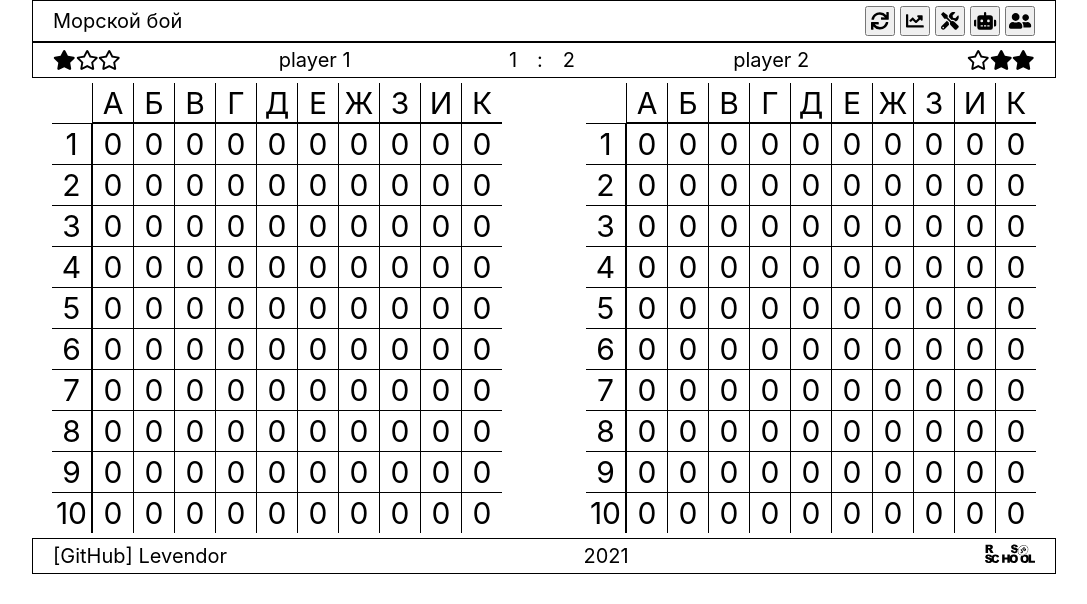
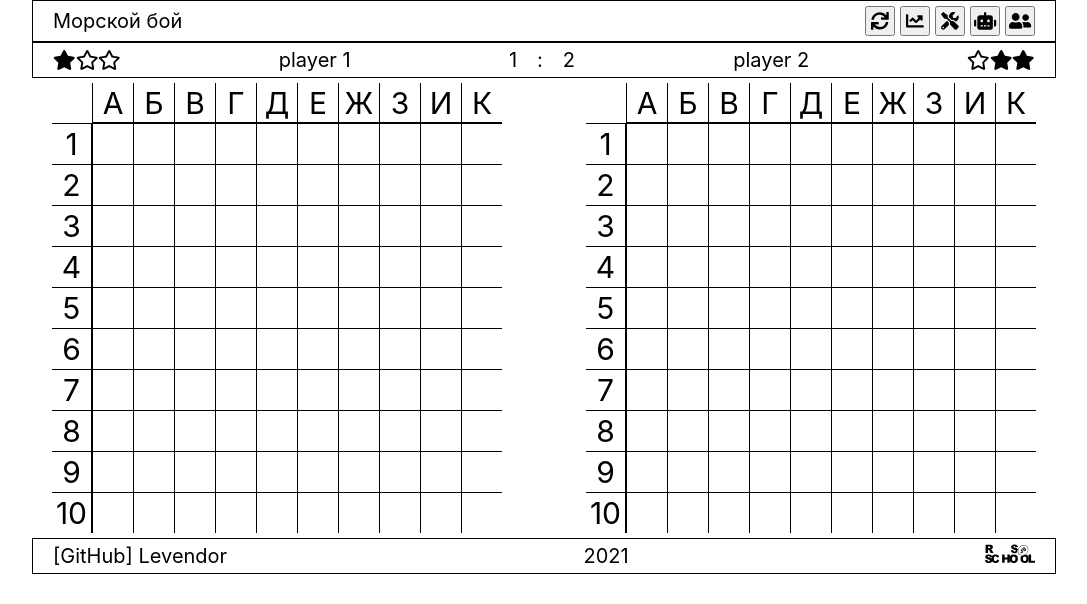
Before and after one commit to Levendor/react-game, a React (Create React App) app: page / in a window 1280 px wide. Shown: the top 604 px of the page, without its empty margins (96-1183 px from the left). Built offline with nearby package versions, Linux system fonts and the light colour scheme.

Commit message:
feat: add cell component

```diff
--- a/src/components/battlefield-cell/battlefield-cell.tsx
+++ b/src/components/battlefield-cell/battlefield-cell.tsx
@@ -2,14 +2,36 @@ import React, { Component } from 'react';
 import './battlefield-cell.scss';
 
 interface Props {
-  extraClass: string;
+  onCellClick: Function;
+  side: string;
+  value: number;
+  coordinates: number[];
 }
 
 export default class Cell extends Component<Props> {
+
+  cellContent(cellValue: number) {
+    switch(cellValue) {
+      case 0:
+        return '';
+      case 1:
+        return 'O';
+      case 2:
+        return 'X';
+      case 3:
+        return '.';
+      default:
+        return '';
+    }
+  }
+
   render() {
-    const { extraClass } = this.props;
+    const { side, value, coordinates } = this.props;
     return (
-      <div className={`cell ${extraClass}`}>
+      <div className="cell"
+           onClick={() => this.props.onCellClick(side, coordinates)}
+           style={{gridArea: `cell-${coordinates.join('')}`}}>
+            {this.cellContent(value)}
       </div>
     );
   }
--- a/src/components/battlefield-grid/battlefield-grid.tsx
+++ b/src/components/battlefield-grid/battlefield-grid.tsx
@@ -3,6 +3,7 @@ import './battlefield-grid.scss';
 
 import { fieldTemplate } from '../../model/fieldTemplate';
 import Line from '../battlefield-line';
+import Cell from '../battlefield-cell';
 
 interface Props {
   onCellClick: Function;
@@ -10,6 +11,7 @@ interface Props {
 }
 
 export default class Grid extends Component<Props> {
+
   render() {
     const { side } = this.props;
     return (
@@ -20,12 +22,11 @@ export default class Grid extends Component<Props> {
           fieldTemplate.map((row, i) => {
             return (
               row.map((cell, j) => {
-              return <div className="cell"
-                          key={Math.floor(Math.random()*10000)}
-                          onClick={() => this.props.onCellClick(side, [i, j])}
-                          style={{gridArea: `cell-${i}${j}`}}>
-                            {cell}
-                     </div>
+                return <Cell value={cell}
+                             side={side}
+                             coordinates={[i, j]}
+                             onCellClick={console.log}
+                             key={Math.floor(Math.random()*10000)} />
               })
             )
           })
--- a/src/components/battlefield-left-line/index.ts
+++ /dev/null
@@ -1,3 +0,0 @@
-import LeftLine from './battlefield-left-line';
-
-export default LeftLine;
--- a/src/components/battlefield-top-line/index.ts
+++ /dev/null
@@ -1,3 +0,0 @@
-import TopLine from './battlefield-top-line';
-
-export default TopLine;
--- a/src/components/battlefield/battlefield.tsx
+++ b/src/components/battlefield/battlefield.tsx
@@ -10,9 +10,9 @@ export default class Battlefield extends Component<Props> {
   render() {
     return (
       <div className="battlefield">
-        <Grid onCellClick={console.log} side="Your side" />
+        <Grid onCellClick={console.log} side="Your fleet" />
         <div className="gap"></div>
-        <Grid onCellClick={console.log} side="Enemy side" />
+        <Grid onCellClick={console.log} side="Enemy fleet" />
       </div>
     );
   }
```
Also changed, not shown: src/components/battlefield-left-line/battlefield-left-line.scss (deleted, +0 -7 lines), src/components/battlefield-left-line/battlefield-left-line.tsx (deleted, +0 -25 lines), src/components/battlefield-top-line/battlefield-top-line.scss (deleted, +0 -7 lines), src/components/battlefield-top-line/battlefield-top-line.tsx (deleted, +0 -25 lines).
